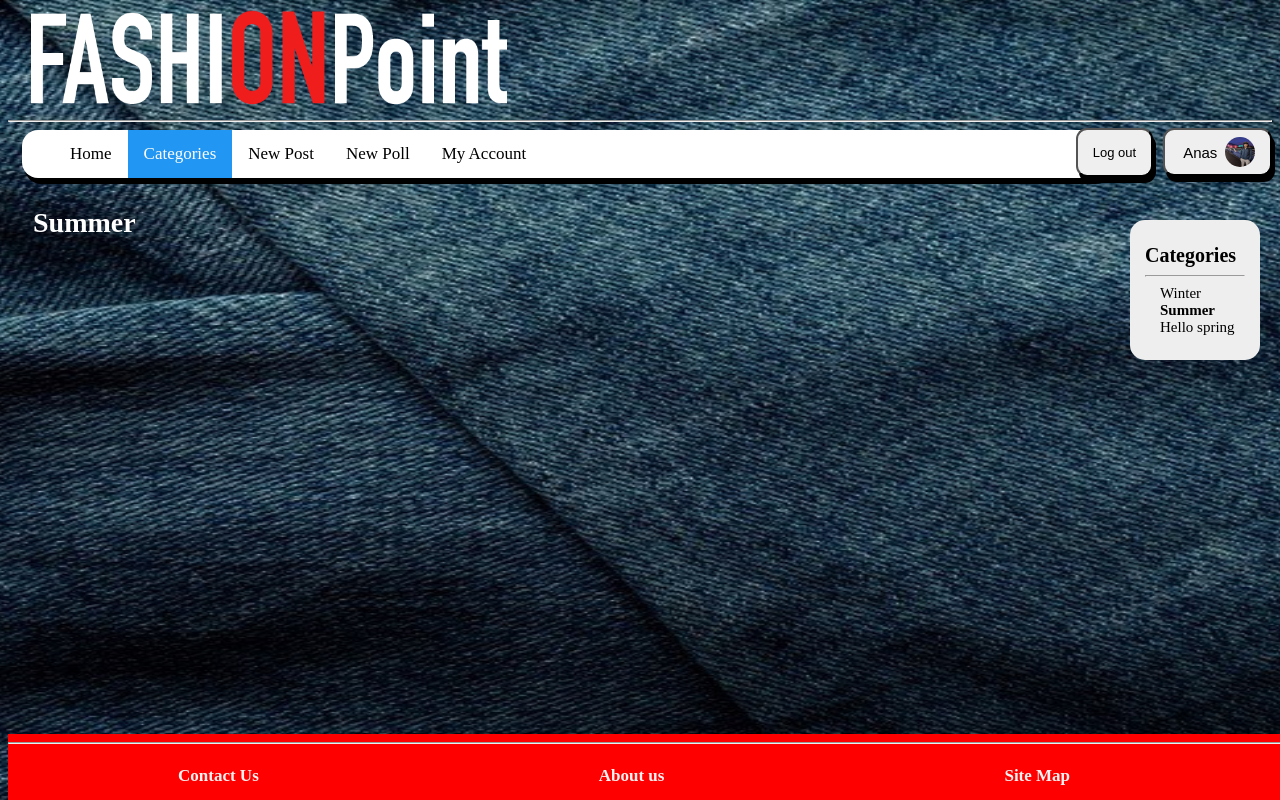
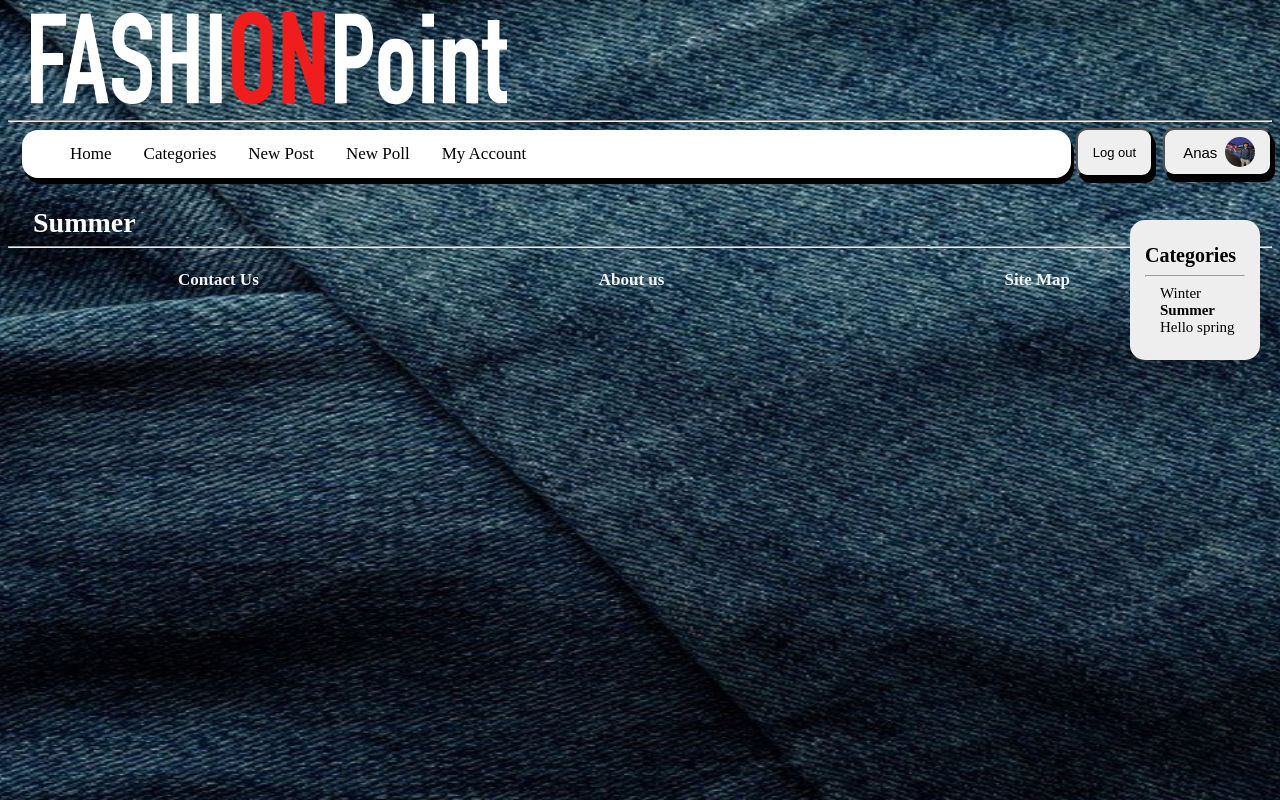
Before and after one commit to AnasYahya99/FashionPoint, a Django app: a page that uses templates/fashionpointapp/base.html in a window 1280 px wide. Run offline with Django 3.2, Linux system fonts and the light colour scheme; a user stored in the database is signed in; data comes from the database, SQL or seed files in the repository; both versions use the stored data as it was after the commit.

Commit message:
bottombar

```diff
--- a/static/fashionpointapp/form.css
+++ b/static/fashionpointapp/form.css
@@ -5,6 +5,7 @@
 
 #formContent {
   border-radius: 10px 10px 10px 10px;
+  margin: 0px 0px 50px 0px;
   background: #fff;
   padding: 30px;
   width: 200%;
--- a/static/fashionpointapp/style.css
+++ b/static/fashionpointapp/style.css
@@ -69,8 +69,11 @@
 
 /* Place the navbar at the bottom of the page, and make it stick */
 .navbar {
-  background-color: Red;
-  position: fixed;
+  clear: both;
+  position: relative;
+  height: 57px;
+  margin-top: -20px;
+  background-color: transparent;
   overflow: hidden;
   bottom: 0;
   width: 100%;
@@ -78,7 +81,6 @@
 
 /* Style the links inside the navigation bar */
 .navbar a {
-
   float: left;
   display: block;
   color: #f2f2f2;
@@ -113,7 +115,7 @@
 
 .sidenav {
   width: 130px;
-  position: fixed;
+  position: absolute;
   z-index: 1;
   top: 20px;
   right: 20px;
--- a/templates/fashionpointapp/base.html
+++ b/templates/fashionpointapp/base.html
@@ -30,7 +30,6 @@
 	{% endif %}
 	    <div>
             {% block top_bar %}
-
                 {% if user.is_authenticated %}
                 <div class="topnav" style="width: {{length}}%;">
                         {% if pos == 1 %}
--- a/templates/fashionpointapp/category.html
+++ b/templates/fashionpointapp/category.html
@@ -4,18 +4,6 @@
 {% block title_block %}
     {{ category.name }}
 {% endblock %}
-{% block top_bar %}
-	<div class="topnav">
-		<a href="{% url 'index' %}">Home</a>
-		<a class="active" href="{% url 'categories' %}">Categories</a>
-		 {% if user.is_authenticated %}
-			<a href="{% url 'categories' %}">New Post</a>
-			<a href="{% url 'categories' %}">New Poll</a>
-			<a href="{% url 'categories' %}">My Account</a>
-		{% endif %}
-	</div>
-{% endblock %}
-
 
 {% block body_block %}
     <h1 class='main' id="white""> {{ category.name }} </h1>
```
Also changed, not shown: db.sqlite3.
